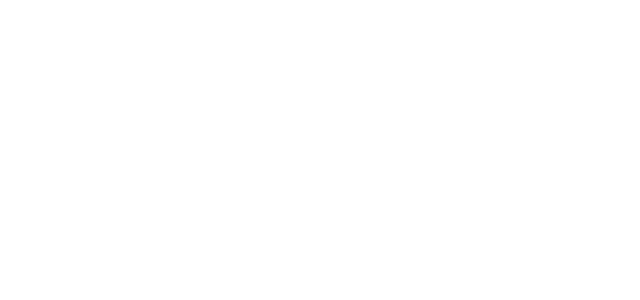
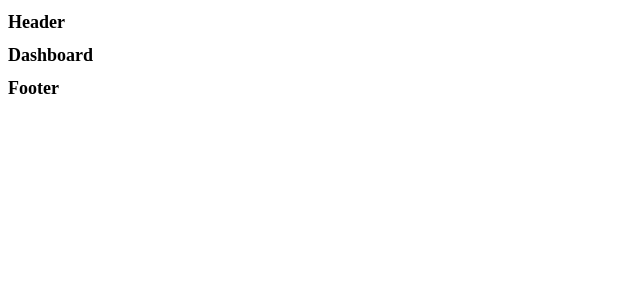
Before and after one commit to VincenzoLivigni/rick_and_morty_dashboard, a React (Vite) app: page / in a window 1280 px wide. Shown: the top 300 px of the page, without its empty margins (0-640 px from the left). Built offline with nearby package versions, Linux system fonts and the light colour scheme.

Commit message:
setup initial project structure

```diff
--- a/src/App.jsx
+++ b/src/App.jsx
@@ -1,8 +1,23 @@
+import { BrowserRouter, Route, Routes } from "react-router-dom"
+import { GlobalProvider } from "./contexts/GlobalContext"
+import Dashboard from "./pages/Dashboard"
+import DefaultLayout from "./layouts/DefaultLayout"
+
 function App() {
 
   return (
     <>
+      <GlobalProvider>
+        <BrowserRouter>
+          <Routes>
 
+            <Route element={<DefaultLayout />} >
+              <Route path="/" element={<Dashboard />} />
+            </Route>
+
+          </Routes>
+        </BrowserRouter>
+      </GlobalProvider>
     </>
   )
 }
--- /dev/null
+++ b/src/components/Footer.jsx
@@ -0,0 +1,8 @@
+export default function Footer() {
+
+    return (
+        <>
+            <h1>Footer</h1>
+        </>
+    )
+}
--- /dev/null
+++ b/src/components/Header.jsx
@@ -0,0 +1,8 @@
+export default function Header() {
+
+    return (
+        <>
+            <h1>Header</h1>
+        </>
+    )
+}
--- /dev/null
+++ b/src/contexts/GlobalContext.jsx
@@ -0,0 +1,12 @@
+import { createContext } from "react";
+
+export const GlobalContext = createContext()
+
+export function GlobalProvider({ children }) {
+
+    return (
+        <GlobalContext.Provider value={{}}>
+            {children}
+        </GlobalContext.Provider>
+    )
+}
--- a/src/index.css
+++ b/src/index.css
@@ -0,0 +1,4 @@
+h1 {
+  font-size: large;
+  color: black;
+}
--- /dev/null
+++ b/src/layouts/DefaultLayout.jsx
@@ -0,0 +1,18 @@
+import { Outlet } from "react-router-dom";
+import Header from "../components/Header";
+import Footer from "../components/Footer";
+
+export default function DefaultLayout() {
+
+    return (
+        <>
+            <Header />
+
+            <main>
+                <Outlet />
+            </main>
+
+            <Footer />
+        </>
+    )
+}
--- /dev/null
+++ b/src/pages/Dashboard.jsx
@@ -0,0 +1,8 @@
+export default function Dashboard() {
+
+    return (
+        <>
+            <h1>Dashboard</h1>
+        </>
+    )
+}
```
